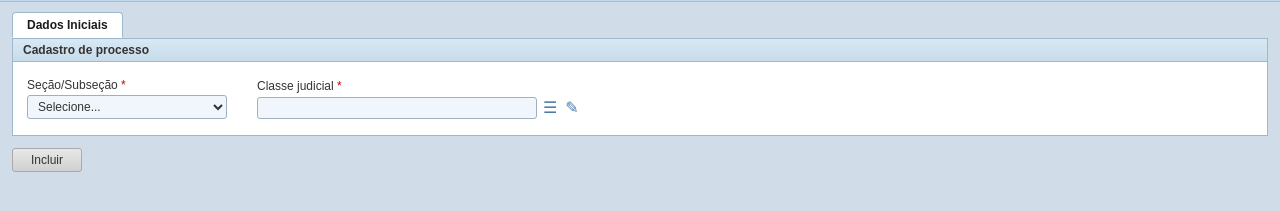
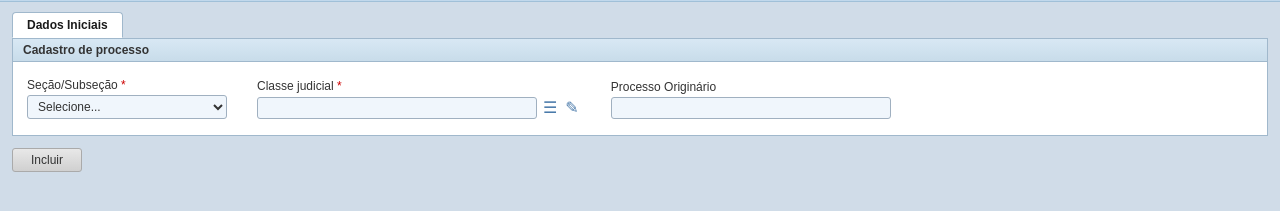
Before and after one commit to marcelmfpm-ai/pje-treino, a plain HTML site: page pagina3.html in a window 1280 px wide. Shown: the part 165-376 px from the top of the page. Drawn offline with Linux system fonts and the light colour scheme.

Commit message:
Habilita Processo Incidente e adiciona campo Processo Originário
Aponta "Processo Incidente" para pagina3.html (mesmo fluxo de
Processo/Processo no Plantão) e adiciona campo opcional de
Processo Originário nos Dados Iniciais do cadastro.

Co-Authored-By: Claude Sonnet 5 <noreply@anthropic.com>

```diff
--- a/pagina3.html
+++ b/pagina3.html
@@ -390,7 +390,7 @@
         <a href="#" class="dropdown-ok">Cadastro</a>
         <div class="dropdown-menu">
           <a href="#">Incluir no push</a>
-          <a href="#">Processo Incidente</a>
+          <a href="pagina3.html">Processo Incidente</a>
           <a href="pagina3.html">Processo</a>
           <a href="pagina3.html">Processo no Plantão</a>
           <a href="#">Habilitação nos Autos</a>
@@ -459,6 +459,10 @@
             <button class="btn-icone" title="Editar">&#9998;</button>
           </div>
         </div>
+        <div class="campo">
+          <label>Processo Originário</label>
+          <input type="text" id="processo-originario-input" style="width: 280px; padding: 3px 6px; border: 1px solid #a0b0c0; background: #f0f6fc; font-size: 12px;" />
+        </div>
       </div>
     </div>
 
```
Also changed, not shown: pagina2.html (+1 -1 lines), pagina4.html (+1 -1 lines).
